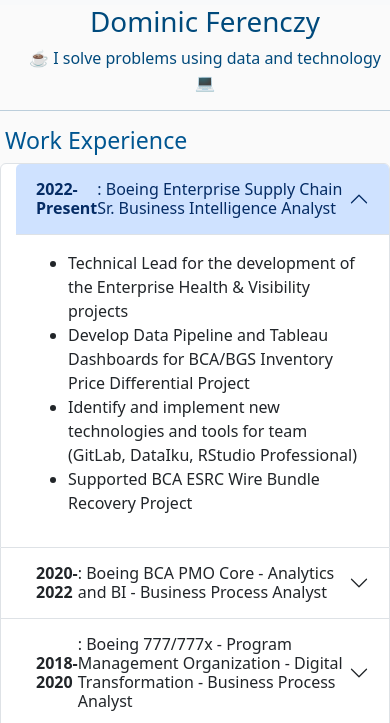
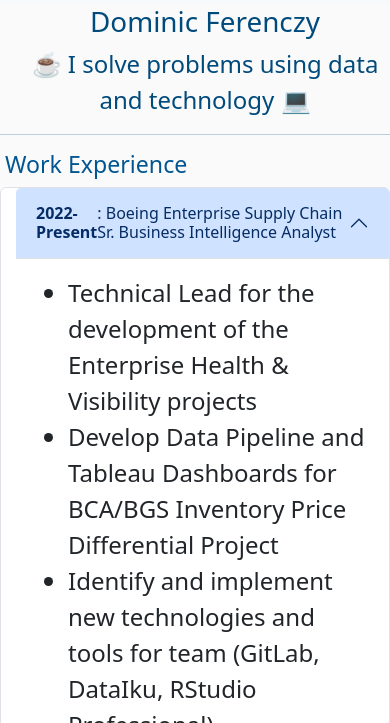
Before and after one commit to uwferenczy/portfolio, a plain HTML site: page index.html in a window 390 px wide. Shown: the part 121-844 px from the top of the page. Drawn offline with nearby package versions, Linux system fonts and the light colour scheme.

Commit message:
updated font-size depending on width

```diff
--- a/css/styles.css
+++ b/css/styles.css
@@ -42,3 +42,9 @@ h3 {
 p {
     padding: 0;
 }
+
+@media all and (max-width: 500px) { /* screen size until 500px */
+    body {
+        font-size: 1.5em; /* 0.8x default size */
+        }
+    }
```
